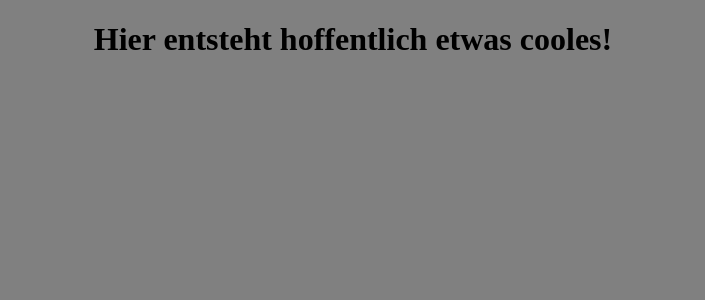
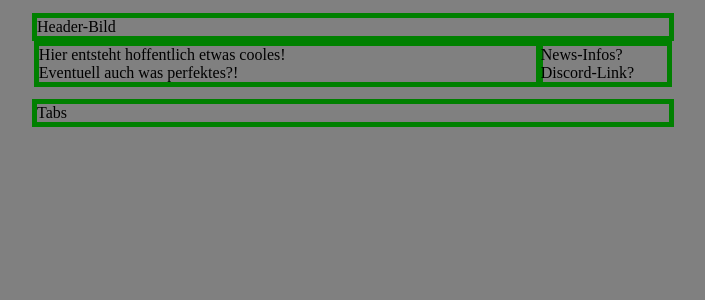
Before and after one commit to WhisperWorld/WhisperWorld.github.io, a PHP site: page / in a window 1280 px wide. Shown: the top 300 px of the page, without its empty margins (287-992 px from the left). Run offline with PHP 8.4, Linux system fonts and the light colour scheme.

Commit message:
Wireframe

```diff
--- a/css/style.css
+++ b/css/style.css
@@ -2,22 +2,38 @@ body{
 	background-color:grey;
 }
 
+
 header{
-	boder: solid;
+	margin: auto;
+	margin-top:1%;
+	width:50%;
+	border-color: green;
+	border-width: 5px;
+	border-style: solid;
 }
 
-content{
-	boder: solid;
+#main{
+	margin-left: 24.75%;
+	width: 39.5%;
+	border-color: green;
+	border-width: 5px;
+	border-style: solid;
 }
 
 aside{
-	boder: solid;
+	float:right;
+	margin-right:24.75%;
+	width:10%;
+	border-color: green;
+	border-width: 5px;
+	border-style: solid;
 }
 
 footer{
-	boder: solid;
+	margin: auto;
+	width: 50%;
+	margin-top:1%;
+	border-color: green;
+	border-width: 5px;
+	border-style: solid;
 }
-
-h1{
-	color:black;
-}
--- a/index.html
+++ b/index.html
@@ -6,13 +6,19 @@
 </head>
 <body>
 <header>
+Header-Bild
 </header>
-<content>
-<div align="center"> <h1>Hier entsteht hoffentlich etwas cooles!</h1></div>
-</content>
 <aside>
+News-Infos?
+<br>
+Discord-Link?
 </aside>
+<div id="main">
+Hier entsteht hoffentlich etwas cooles!<br>
+Eventuell auch was perfektes?!
+</div>
 <footer>
+Tabs
 </footer>
 </body>
 </html>
```
